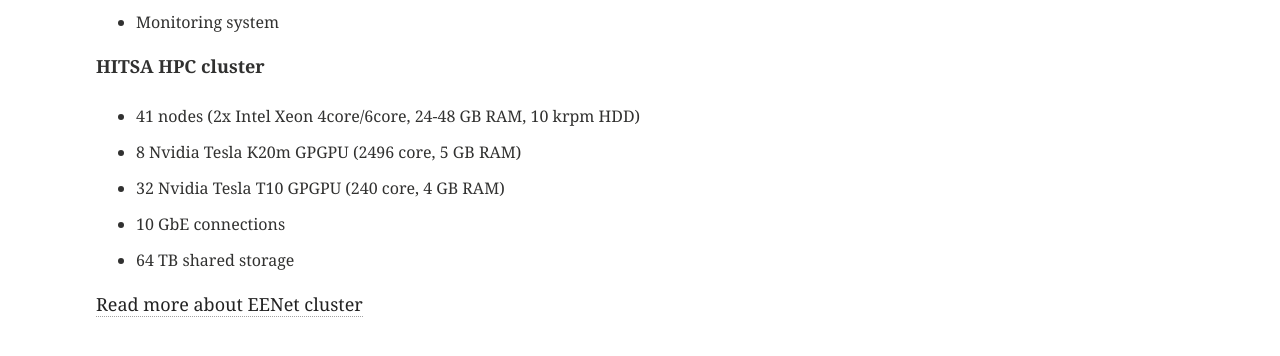
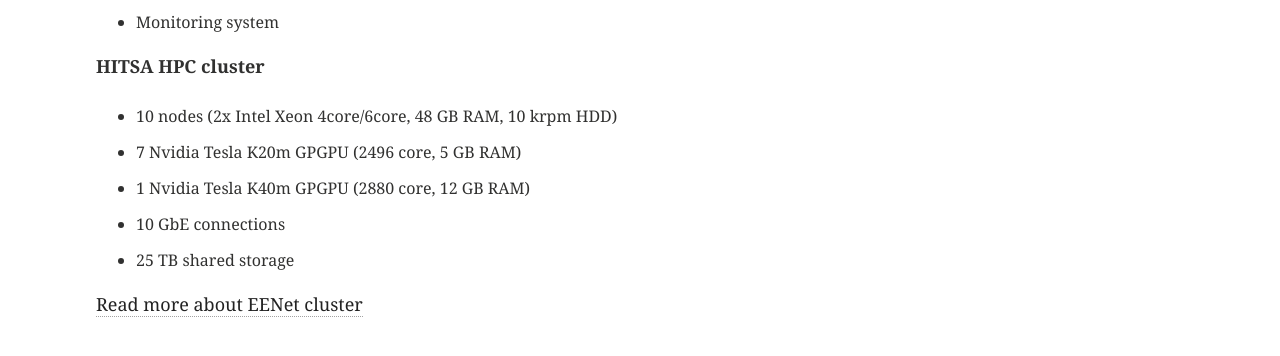
Before and after one commit to etais-ee/etais-web, a Jekyll site: the page built from resources/resources_hitsa.md, in a window 1280 px wide. Shown: the part 426-782 px from the top of the page. Built offline with Jekyll 4.4.1, drawn with Linux system fonts in a browser that asks for light colours.

Commit message:
Update HITSA cluster state

```diff
--- a/resources/resources_hitsa.md
+++ b/resources/resources_hitsa.md
@@ -15,10 +15,10 @@ title: "ETAIS resources"
 - Monitoring system
 
 **HITSA HPC cluster**
-- 41 nodes (2x Intel Xeon 4core/6core, 24-48 GB RAM, 10 krpm HDD)
-- 8 Nvidia Tesla K20m GPGPU (2496 core, 5 GB RAM)
-- 32 Nvidia Tesla T10 GPGPU (240 core, 4 GB RAM)
+- 10 nodes (2x Intel Xeon 4core/6core, 48 GB RAM, 10 krpm HDD)
+- 7 Nvidia Tesla K20m GPGPU (2496 core, 5 GB RAM)
+- 1 Nvidia Tesla K40m GPGPU (2880 core, 12 GB RAM)
 - 10 GbE connections
-- 64 TB shared storage
+- 25 TB shared storage
 
 [Read more about EENet cluster](http://www.eenet.ee/EENet/grid_en.html "EENet/HITSA cluster info")
```
